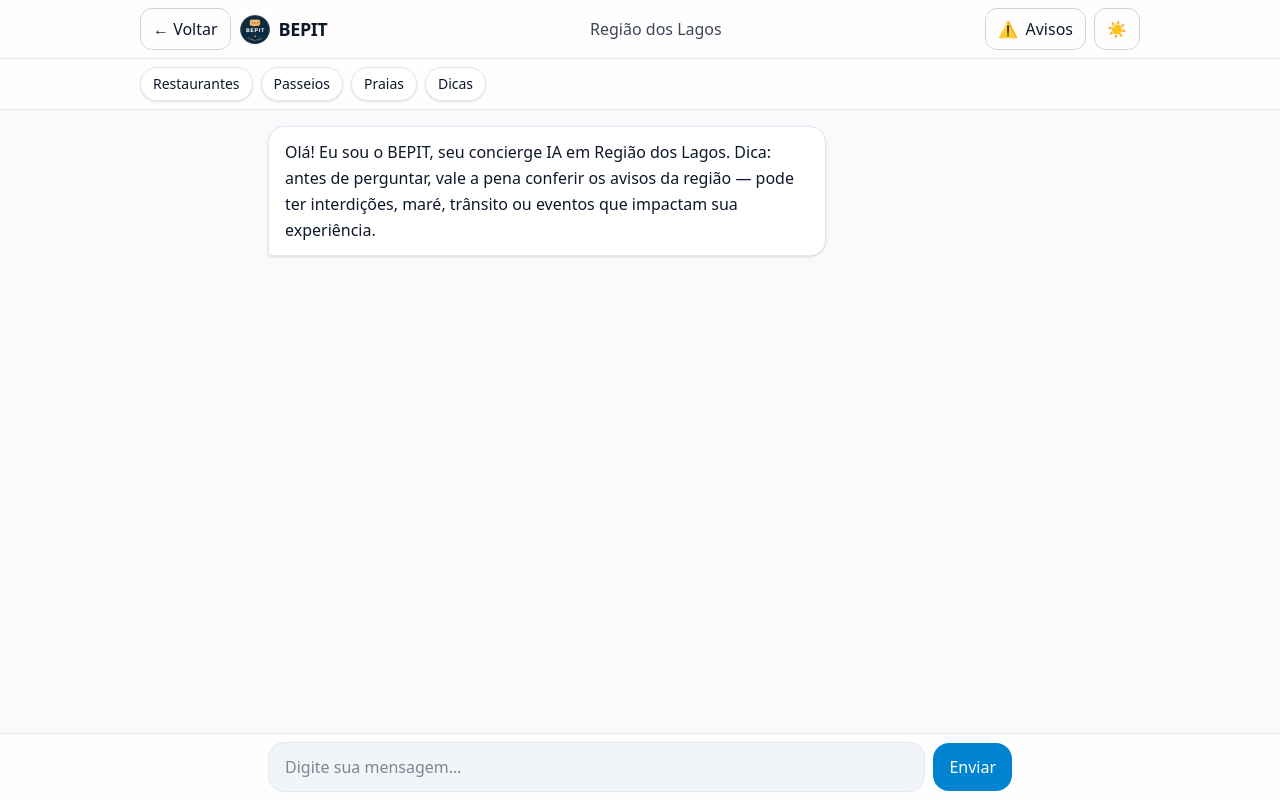
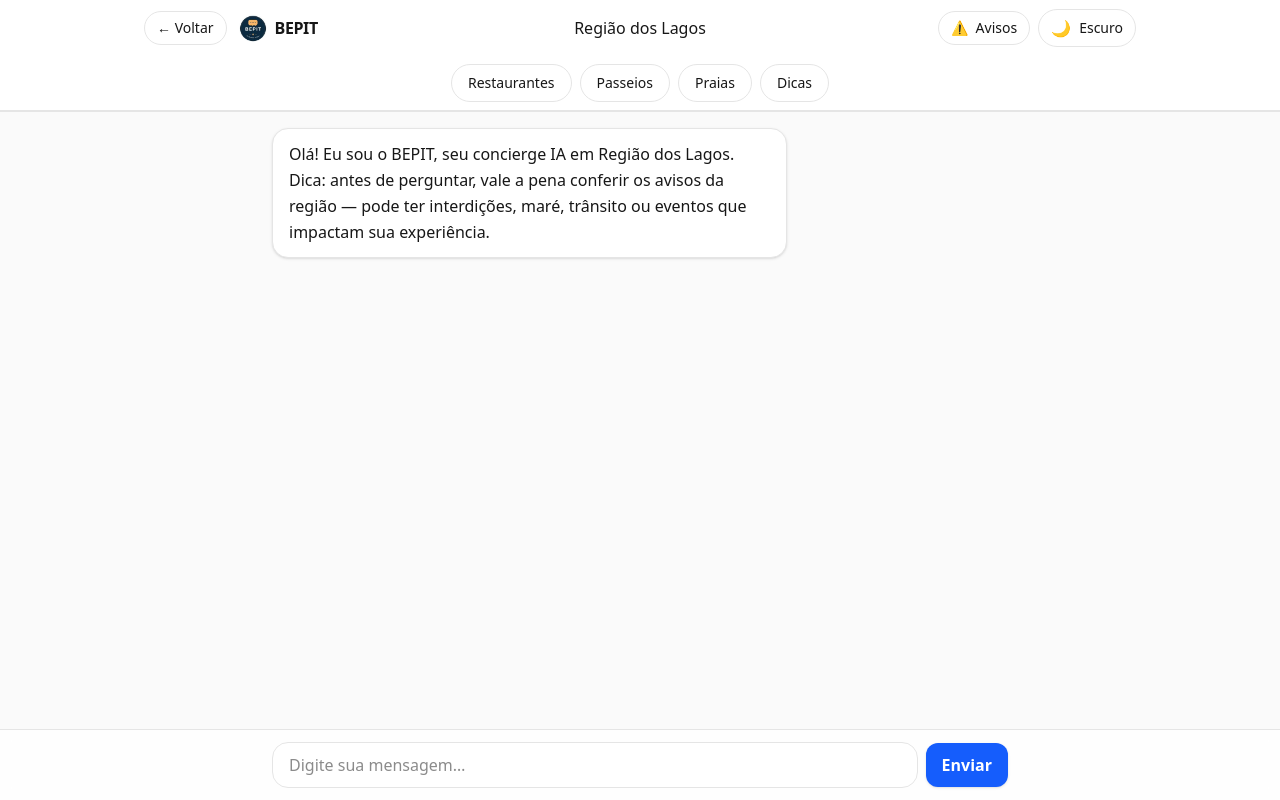
Before and after one commit to BrunoTrakinas/bepit-nexus-app, a React (Vite) app in the folder rosto-do-robo/: page / in a window 1280 px wide. Both pictures are taken after a click on the button "Região dos Lagos". Built offline with nearby package versions, Linux system fonts and the light colour scheme; no server answers.

Commit message:
Add files via upload

```diff
--- a/rosto-do-robo/src/components/ChatPage.jsx
+++ b/rosto-do-robo/src/components/ChatPage.jsx
@@ -1,349 +1,383 @@
 import React, { useEffect, useMemo, useRef, useState } from "react";
 import { useNavigate } from "react-router-dom";
 
-/**
- * ChatPage.jsx
- * - Cabeçalho com: Voltar (esquerda), Logo + BEPIT (esquerda), nome da Região (centro),
- *   e botões (direita): Avisos e Tema claro/escuro.
- * - Chips fixas no topo: Restaurantes, Passeios, Praias, Dicas (sempre visíveis).
- * - Mensagem de boas-vindas com sugestão para checar avisos.
- * - Auto-scroll ao enviar/receber.
- * - Indicador de "digitando..." (três pontinhos).
- * - Consome backend v4.0 via VITE_API_BASE_URL.
- */
-
-const API_BASE = import.meta.env.VITE_API_BASE_URL || "";
-const TYPING_MIN_MS = 450; // delay mínimo p/ mostrar "digitando"
-const STORAGE_REGION_KEY = "bepit_region";
-const STORAGE_THEME_KEY = "bepit_theme";
-
-function ensureThemeClass(theme) {
-  if (typeof document === "undefined") return;
-  const root = document.documentElement;
-  if (theme === "dark") root.classList.add("dark");
-  else root.classList.remove("dark");
-}
-
-function useThemeState() {
-  const [theme, setTheme] = useState(() => {
-    try {
-      const saved = localStorage.getItem(STORAGE_THEME_KEY);
-      return saved === "dark" ? "dark" : "light";
-    } catch {
-      return "light";
-    }
-  });
+// Opcional: se você já tem um componente de avisos, pode trocar por import real.
+// Aqui deixo um modal simples inline para não quebrar nada.
+function AvisosModal({ open, onClose, regionSlug }) {
+  const [loading, setLoading] = useState(false);
+  const [tabs, setTabs] = useState([]); // [{cidade: 'Cabo Frio', itens: [...]}, ...]
+  const [active, setActive] = useState(0);
 
   useEffect(() => {
+    if (!open) return;
+    let cancel = false;
+    (async () => {
       try {
-      localStorage.setItem(STORAGE_THEME_KEY, theme);
-    } catch {}
-    ensureThemeClass(theme);
-  }, [theme]);
+        setLoading(true);
+        const base = import.meta.env.VITE_API_BASE_URL || "";
+        const url = `${base}/api/avisos/${regionSlug}`;
+        const r = await fetch(url);
+        const json = await r.json();
+        const data = Array.isArray(json?.data) ? json.data : [];
 
-  return { theme, setTheme };
+        // Agrupa por cidade (ou "Geral")
+        const grupos = new Map();
+        for (const a of data) {
+          const chave =
+            a?.cidade_nome ||
+            a?.cidade ||
+            a?.cidade_slug ||
+            "Geral";
+          if (!grupos.has(chave)) grupos.set(chave, []);
+          grupos.get(chave).push(a);
         }
+        const arr = Array.from(grupos.entries()).map(([cidade, itens]) => ({
+          cidade,
+          itens: itens.sort((a, b) =>
+            String(b?.created_at || "").localeCompare(String(a?.created_at || ""))
+          ),
+        }));
+        if (!cancel) {
+          setTabs(arr);
+          setActive(0);
+        }
+      } catch {
+        if (!cancel) setTabs([]);
+      } finally {
+        if (!cancel) setLoading(false);
+      }
+    })();
+    return () => {
+      cancel = true;
+    };
+  }, [open, regionSlug]);
 
-export default function ChatPage({ onOpenAvisos }) {
-  const navigate = useNavigate();
-  const { theme, setTheme } = useThemeState();
-
-  const [region, setRegion] = useState(null);
-  const [input, setInput] = useState("");
-  const [isTyping, setIsTyping] = useState(false);
-  const [conversationId, setConversationId] = useState(null);
-  const [messages, setMessages] = useState(() => {
-    // Inicia sem mensagens; boas-vindas entram após carregar região
-    return [];
-  });
-
-  const scrollRef = useRef(null);
-
-  // Carrega região do localStorage; se ausente, volta para seleção
-  useEffect(() => {
-    let saved = null;
-    try {
-      saved = JSON.parse(localStorage.getItem(STORAGE_REGION_KEY) || "null");
-    } catch {}
-    if (!saved || !saved.slug || !saved.name) {
-      navigate("/");
-      return;
-    }
-    setRegion(saved);
-
-    // Mensagem de boas-vindas dinâmica + dica de avisos
-    const welcome = {
-      id: "welcome",
-      role: "assistant",
-      text: `Olá! Eu sou o BEPIT, seu concierge IA em ${saved.name}. Dica: antes de perguntar, vale a pena conferir os avisos da região — pode ter interdições, maré, trânsito ou eventos que impactam sua experiência.`,
-      ts: Date.now(),
-    };
-    setMessages([welcome]);
-  }, [navigate]);
-
-  // Auto-scroll ao fim sempre que mensagens mudarem
-  useEffect(() => {
-    const el = scrollRef.current;
-    if (!el) return;
-    // Scroll suave (com classe CSS que dá inércia no iOS)
-    el.scrollTop = el.scrollHeight;
-  }, [messages.length, isTyping]);
-
-  const chips = useMemo(
-    () => [
-      { key: "restaurantes", label: "Restaurantes", prompt: "Onde comer em " },
-      { key: "passeios", label: "Passeios", prompt: "Quero passeios em " },
-      { key: "praias", label: "Praias", prompt: "Quais praias em " },
-      { key: "dicas", label: "Dicas", prompt: "Dicas gerais em " },
-    ],
-    []
-  );
-
-  async function sendMessage(text) {
-    const trimmed = (text || "").trim();
-    if (!trimmed || !region) return;
-
-    // Adiciona mensagem do usuário
-    const userMsg = {
-      id: `u-${Date.now()}`,
-      role: "user",
-      text: trimmed,
-      ts: Date.now(),
-    };
-    setMessages((prev) => [...prev, userMsg]);
-    setInput("");
-    setIsTyping(true);
-
-    const start = Date.now();
-    try {
-      const endpoint = `${API_BASE}/api/chat/${encodeURIComponent(
-        region.slug
-      )}`;
-
-      const resp = await fetch(endpoint, {
-        method: "POST",
-        headers: { "Content-Type": "application/json" },
-        body: JSON.stringify({
-          message: trimmed,
-          conversationId: conversationId || undefined,
-        }),
-      });
-
-      const data = await resp.json();
-      const elapsed = Date.now() - start;
-      const waitMore = Math.max(0, TYPING_MIN_MS - elapsed);
-      await new Promise((r) => setTimeout(r, waitMore));
-
-      if (resp.ok) {
-        if (data?.conversationId && !conversationId) {
-          setConversationId(data.conversationId);
-        }
-        const botMsg = {
-          id: `a-${Date.now()}`,
-          role: "assistant",
-          text: data?.reply || "…",
-          ts: Date.now(),
-        };
-        setMessages((prev) => [...prev, botMsg]);
-      } else {
-        const errMsg = {
-          id: `e-${Date.now()}`,
-          role: "assistant",
-          text:
-            "Tive um probleminha para responder agora. Pode tentar novamente?",
-          ts: Date.now(),
-        };
-        setMessages((prev) => [...prev, errMsg]);
-      }
-    } catch (e) {
-      const errMsg = {
-        id: `e-${Date.now()}`,
-        role: "assistant",
-        text:
-          "Sem conexão no momento. Verifique sua internet e tente de novo, por favor.",
-        ts: Date.now(),
-      };
-      setMessages((prev) => [...prev, errMsg]);
-    } finally {
-      setIsTyping(false);
-    }
-  }
-
-  function handleSubmit(e) {
-    e.preventDefault();
-    sendMessage(input);
-  }
-
-  function handleChipClick(chip) {
-    if (!region) return;
-    const phrase = `${chip.prompt}${region.name}`;
-    sendMessage(phrase);
-  }
-
-  function toggleTheme() {
-    setTheme(theme === "dark" ? "light" : "dark");
-  }
-
-  function goBack() {
-    // apenas navega; se quiser limpar a região, descomente abaixo
-    // try { localStorage.removeItem(STORAGE_REGION_KEY); } catch {}
-    navigate("/");
-  }
-
-  if (!region) {
-    return null; // durante redirecionamento inicial
-  }
+  if (!open) return null;
 
   return (
-    <div className="min-h-dvh flex flex-col bg-slate-50 dark:bg-slate-900 text-slate-900 dark:text-slate-100">
-      {/* Header */}
-      <header className="sticky top-0 z-30 backdrop-blur bg-white/80 dark:bg-slate-900/80 border-b border-slate-200 dark:border-slate-800">
-        <div className="max-w-5xl mx-auto px-3 py-2 flex items-center gap-2">
-          {/* Esquerda: voltar + logo + BEPIT */}
-          <div className="flex items-center gap-2 min-w-0">
+    <div className="fixed inset-0 z-[60] flex items-center justify-center bg-black/40 px-4">
+      <div className="w-full max-w-2xl rounded-2xl bg-white dark:bg-neutral-900 text-neutral-900 dark:text-neutral-100 shadow-lg">
+        <div className="flex items-center justify-between p-4 border-b border-neutral-200 dark:border-neutral-800">
+          <h3 className="text-lg font-semibold">Avisos da Região</h3>
           <button
-              onClick={goBack}
-              className="px-3 py-2 rounded-xl border border-slate-300 dark:border-slate-700 hover:bg-slate-100 dark:hover:bg-slate-800"
-              title="Voltar"
+            onClick={onClose}
+            className="px-3 py-1.5 rounded-full bg-neutral-100 dark:bg-neutral-800 hover:bg-neutral-200 dark:hover:bg-neutral-700 transition text-sm"
           >
-              ← Voltar
+            Fechar
           </button>
-            <img
-              src="/bepit-logo.png"
-              alt="BEPIT"
-              className="w-8 h-8 rounded"
-            />
-            <span className="font-extrabold tracking-tight text-lg">
-              BEPIT
-            </span>
         </div>
 
-          {/* Centro: nome da região */}
-          <div className="flex-1 text-center truncate">
-            <span className="text-sm md:text-base font-medium opacity-80">
-              {region.name}
-            </span>
-          </div>
-
-          {/* Direita: avisos + tema */}
-          <div className="flex items-center gap-2">
+        <div className="px-4 pt-3">
+          {/* Abas */}
+          <div className="flex flex-wrap gap-2">
+            {tabs.map((t, i) => (
               <button
-              onClick={() => (onOpenAvisos ? onOpenAvisos() : null)}
-              className="px-3 py-2 rounded-xl border border-slate-300 dark:border-slate-700 hover:bg-slate-100 dark:hover:bg-slate-800 flex items-center gap-2"
-              title="Avisos da Região"
+                key={t.cidade + i}
+                onClick={() => setActive(i)}
+                className={`px-3 py-1.5 rounded-full border text-sm transition ${
+                  active === i
+                    ? "bg-blue-600 text-white border-blue-600"
+                    : "bg-white dark:bg-neutral-800 border-neutral-200 dark:border-neutral-700 hover:bg-neutral-50 dark:hover:bg-neutral-700"
+                }`}
               >
-              <span>⚠️</span>
-              <span className="hidden sm:inline">Avisos</span>
-            </button>
-
-            <button
-              onClick={toggleTheme}
-              className="px-3 py-2 rounded-xl border border-slate-300 dark:border-slate-700 hover:bg-slate-100 dark:hover:bg-slate-800"
-              title="Alternar claro/escuro"
-            >
-              {theme === "dark" ? "🌙" : "☀️"}
-            </button>
-          </div>
-        </div>
-
-        {/* Chips fixas (sempre visíveis no topo do chat) */}
-        <div className="border-t border-slate-200 dark:border-slate-800">
-          <div className="max-w-5xl mx-auto px-3 py-2 flex flex-wrap gap-2">
-            {chips.map((c) => (
-              <button
-                key={c.key}
-                onClick={() => handleChipClick(c)}
-                className="px-3 py-1.5 rounded-full bg-white dark:bg-slate-800 border border-slate-200 dark:border-slate-700 shadow-sm hover:shadow transition text-sm"
-              >
-                {c.label}
+                {t.cidade}
               </button>
             ))}
           </div>
         </div>
-      </header>
 
-      {/* Área rolável do chat */}
-      <div
-        ref={scrollRef}
-        className="flex-1 overflow-y-auto scroll-smooth-touch"
+        <div className="p-4 max-h-[60vh] overflow-y-auto">
+          {loading ? (
+            <div className="text-sm text-neutral-500">Carregando avisos…</div>
+          ) : tabs.length === 0 ? (
+            <div className="text-sm text-neutral-500">
+              Nenhum aviso ativo no momento.
+            </div>
+          ) : (
+            <ul className="space-y-3">
+              {(tabs[active]?.itens || []).map((av) => (
+                <li
+                  key={av.id}
+                  className="rounded-xl border border-neutral-200 dark:border-neutral-800 p-3 bg-white dark:bg-neutral-900"
                 >
-        <div className="max-w-3xl mx-auto w-full px-3 py-4 space-y-3">
-          {messages.map((m) => (
-            <ChatBubble key={m.id} role={m.role} text={m.text} />
+                  <div className="text-sm font-medium">{av.titulo || "Aviso"}</div>
+                  {av.descricao ? (
+                    <p className="text-sm text-neutral-600 dark:text-neutral-300 mt-1 whitespace-pre-line">
+                      {av.descricao}
+                    </p>
+                  ) : null}
+                  {av.periodo_inicio || av.periodo_fim ? (
+                    <div className="text-xs text-neutral-500 mt-2">
+                      {av.periodo_inicio ? `Início: ${av.periodo_inicio}` : ""}
+                      {av.periodo_inicio && av.periodo_fim ? " · " : ""}
+                      {av.periodo_fim ? `Fim: ${av.periodo_fim}` : ""}
+                    </div>
+                  ) : null}
+                </li>
               ))}
-
-          {isTyping && <TypingIndicator />}
+            </ul>
+          )}
         </div>
-      </div>
-
-      {/* Input */}
-      <footer className="sticky bottom-0 z-20 bg-white/80 dark:bg-slate-900/80 backdrop-blur border-t border-slate-200 dark:border-slate-800">
-        <form
-          onSubmit={handleSubmit}
-          className="max-w-3xl mx-auto w-full px-3 py-2 flex items-center gap-2"
-        >
-          <input
-            value={input}
-            onChange={(e) => setInput(e.target.value)}
-            placeholder="Digite sua mensagem…"
-            className="flex-1 px-4 py-3 rounded-2xl bg-slate-100 dark:bg-slate-800 border border-slate-200 dark:border-slate-700 outline-none focus:ring-2 focus:ring-sky-400"
-          />
-          <button
-            type="submit"
-            className="px-4 py-3 rounded-2xl bg-sky-600 hover:bg-sky-700 text-white font-medium"
-          >
-            Enviar
-          </button>
-        </form>
-      </footer>
-    </div>
-  );
-}
-
-function ChatBubble({ role, text }) {
-  const isUser = role === "user";
-  return (
-    <div
-      className={`w-full flex ${isUser ? "justify-end" : "justify-start"}`}
-    >
-      <div
-        className={`max-w-[85%] md:max-w-[75%] px-4 py-3 rounded-2xl shadow
-          ${isUser
-            ? "bg-sky-600 text-white rounded-br-sm"
-            : "bg-white dark:bg-slate-800 border border-slate-200 dark:border-slate-700 text-slate-900 dark:text-slate-100 rounded-bl-sm"
-          }`}
-      >
-        <div className="whitespace-pre-wrap leading-relaxed">{text}</div>
       </div>
     </div>
   );
 }
 
-function TypingIndicator() {
+export default function ChatPage() {
+  const navigate = useNavigate();
+
+  // Região do localStorage
+  const region = useMemo(() => {
+    try {
+      const raw = localStorage.getItem("bepit_region");
+      const parsed = raw ? JSON.parse(raw) : null;
+      return parsed && parsed.slug && parsed.name ? parsed : null;
+    } catch {
+      return null;
+    }
+  }, []);
+
+  // Redireciona se não tiver região
+  useEffect(() => {
+    if (!region) navigate("/");
+  }, [region, navigate]);
+
+  // Tema salvo
+  const [theme, setTheme] = useState(() => {
+    try {
+      const t = localStorage.getItem("bepit_theme");
+      return t === "dark" || t === "light" ? t : "light";
+    } catch {
+      return "light";
+    }
+  });
+  useEffect(() => {
+    document.documentElement.classList.toggle("dark", theme === "dark");
+  }, [theme]);
+  function toggleTheme() {
+    const next = theme === "dark" ? "light" : "dark";
+    setTheme(next);
+    try {
+      localStorage.setItem("bepit_theme", next);
+    } catch {}
+  }
+
+  // Mensagens / chat
+  const [messages, setMessages] = useState(() => {
+    const name = region?.name || "Região";
+    const welcome =
+      `Olá! Eu sou o BEPIT, seu concierge IA em ${name}. ` +
+      `Dica: antes de perguntar, vale a pena conferir os avisos da região — ` +
+      `pode ter interdições, maré, trânsito ou eventos que impactam sua experiência.`;
+    return [
+      { id: "welcome", from: "bot", text: welcome, ts: Date.now() },
+    ];
+  });
+
+  const [input, setInput] = useState("");
+  const [typing, setTyping] = useState(false);
+  const scrollRef = useRef(null);
+
+  // Auto scroll
+  useEffect(() => {
+    scrollRef.current?.scrollTo({ top: 999999, behavior: "smooth" });
+  }, [messages, typing]);
+
+  // Envio
+  async function sendMessage(text) {
+    const content = (text ?? input ?? "").trim();
+    if (!content || !region) return;
+
+    // adiciona msg do usuário
+    const userMsg = { id: crypto.randomUUID(), from: "user", text: content, ts: Date.now() };
+    setMessages((m) => [...m, userMsg]);
+    setInput("");
+    setTyping(true);
+
+    try {
+      const base = import.meta.env.VITE_API_BASE_URL || "";
+      const url = `${base}/api/chat/${region.slug}`;
+      const body = { message: content };
+      const r = await fetch(url, {
+        method: "POST",
+        headers: { "Content-Type": "application/json" },
+        body: JSON.stringify(body),
+      });
+      const json = await r.json();
+      const reply = json?.reply || "Desculpe, não consegui responder agora.";
+      const botMsg = { id: crypto.randomUUID(), from: "bot", text: reply, ts: Date.now() };
+      setMessages((m) => [...m, botMsg]);
+    } catch {
+      const botMsg = {
+        id: crypto.randomUUID(),
+        from: "bot",
+        text: "Algo saiu do previsto ao tentar falar com o servidor.",
+        ts: Date.now(),
+      };
+      setMessages((m) => [...m, botMsg]);
+    } finally {
+      setTyping(false);
+    }
+  }
+
+  // Sugestões rápidas (chips)
+  const suggestions = [
+    "Restaurantes",
+    "Passeios",
+    "Praias",
+    "Dicas",
+  ];
+  function handleChipClick(label) {
+    // Você pode mapear para prompts prontos se quiser
+    sendMessage(label);
+  }
+
+  // Modal de avisos
+  const [avisosOpen, setAvisosOpen] = useState(false);
+
+  if (!region) return null;
+
   return (
+    <div className="min-h-screen bg-neutral-50 dark:bg-neutral-900 text-neutral-900 dark:text-neutral-100 flex flex-col">
+      {/* HEADER — grid 3 colunas p/ centralizar o nome da região */}
+      <header className="sticky top-0 z-50 bg-white/90 dark:bg-neutral-900/90 backdrop-blur border-b border-neutral-200 dark:border-neutral-800">
+        <div className="mx-auto max-w-5xl px-3 sm:px-4">
+          <div className="grid grid-cols-3 items-center h-14">
+            {/* ESQUERDA: Voltar + logo/nome */}
+            <div className="flex items-center gap-3">
+              <button
+                onClick={() => navigate("/")}
+                className="rounded-full border border-neutral-200 dark:border-neutral-700 bg-white dark:bg-neutral-800 px-3 py-1.5 text-sm hover:shadow transition"
+              >
+                ← Voltar
+              </button>
+              <div className="flex items-center gap-2">
+                <img
+                  src="/bepit-logo.png"
+                  alt="BEPIT"
+                  className="w-7 h-7 rounded-full object-cover"
+                />
+                <span className="font-semibold tracking-tight hidden sm:inline">
+                  BEPIT
+                </span>
+              </div>
+            </div>
+
+            {/* CENTRO: Região */}
+            <div className="flex items-center justify-center">
+              <div className="text-sm sm:text-base font-medium truncate">
+                {region.name}
+              </div>
+            </div>
+
+            {/* DIREITA: Avisos + Tema */}
+            <div className="flex items-center justify-end gap-2">
+              <button
+                onClick={() => setAvisosOpen(true)}
+                className="inline-flex items-center gap-2 rounded-full border border-neutral-200 dark:border-neutral-700
+                           bg-white dark:bg-neutral-800 px-3 py-1.5 text-sm hover:shadow transition"
+              >
+                <span>⚠️</span> <span className="hidden sm:inline">Avisos</span>
+              </button>
+
+              <button
+                onClick={toggleTheme}
+                aria-label="Alternar tema"
+                className="inline-flex items-center gap-2 rounded-full border border-neutral-200 dark:border-neutral-700
+                           bg-white dark:bg-neutral-800 px-3 py-1.5 text-sm hover:shadow transition"
+              >
+                <span className="text-base">{theme === "dark" ? "☀️" : "🌙"}</span>
+                <span className="hidden sm:inline">
+                  {theme === "dark" ? "Claro" : "Escuro"}
+                </span>
+              </button>
+            </div>
+          </div>
+        </div>
+
+        {/* CHIPS — centralizados e sticky logo abaixo do header */}
+        <div className="sticky top-14 z-40 bg-white/90 dark:bg-neutral-900/90 backdrop-blur border-b border-neutral-200 dark:border-neutral-800">
+          <div className="mx-auto max-w-5xl px-3 sm:px-4 py-2">
+            <div className="flex flex-wrap items-center justify-center gap-2">
+              {suggestions.map((s) => (
+                <button
+                  key={s}
+                  onClick={() => handleChipClick(s)}
+                  className="px-4 py-2 rounded-full text-sm font-medium
+                             bg-white dark:bg-neutral-800 border border-neutral-200 dark:border-neutral-700
+                             hover:border-neutral-300 dark:hover:border-neutral-600 hover:shadow transition"
+                >
+                  {s}
+                </button>
+              ))}
+            </div>
+          </div>
+        </div>
+      </header>
+
+      {/* LISTA DE MENSAGENS */}
+      <div ref={scrollRef} className="mx-auto w-full max-w-3xl flex-1 overflow-y-auto px-3 sm:px-4 py-4 space-y-3">
+        {messages.map((m) => (
+          <div
+            key={m.id}
+            className={`w-full flex ${m.from === "user" ? "justify-end" : "justify-start"}`}
+          >
+            <div
+              className={`max-w-[85%] md:max-w-[70%] rounded-2xl border shadow-sm px-4 py-3 leading-relaxed ${
+                m.from === "user"
+                  ? "bg-blue-600 text-white border-blue-600"
+                  : "bg-white dark:bg-neutral-800 text-neutral-900 dark:text-neutral-100 border-neutral-200 dark:border-neutral-800"
+              }`}
+            >
+              {m.text}
+            </div>
+          </div>
+        ))}
+
+        {/* Indicador "digitando..." */}
+        {typing && (
           <div className="w-full flex justify-start">
-      <div className="px-4 py-3 rounded-2xl border border-slate-200 dark:border-slate-700 bg-white dark:bg-slate-800 text-slate-700 dark:text-slate-200 shadow">
-        <Dots />
+            <div className="max-w-[70%] rounded-2xl border border-neutral-200 dark:border-neutral-800 bg-white dark:bg-neutral-800 px-4 py-3">
+              <span className="inline-flex items-center gap-1">
+                <span className="w-2 h-2 rounded-full bg-neutral-400 animate-bounce [animation-delay:-0ms]" />
+                <span className="w-2 h-2 rounded-full bg-neutral-400 animate-bounce [animation-delay:120ms]" />
+                <span className="w-2 h-2 rounded-full bg-neutral-400 animate-bounce [animation-delay:240ms]" />
+              </span>
             </div>
+          </div>
+        )}
+      </div>
+
+      {/* INPUT */}
+      <form
+        onSubmit={(e) => {
+          e.preventDefault();
+          sendMessage();
+        }}
+        className="border-t border-neutral-200 dark:border-neutral-800 bg-white/80 dark:bg-neutral-900/80 backdrop-blur"
+      >
+        <div className="mx-auto max-w-3xl px-3 sm:px-4 py-3 flex items-center gap-2">
+          <input
+            value={input}
+            onChange={(e) => setInput(e.target.value)}
+            placeholder="Digite sua mensagem…"
+            className="flex-1 rounded-2xl border border-neutral-200 dark:border-neutral-800 bg-white dark:bg-neutral-800 px-4 py-2.5 outline-none focus:ring-2 ring-blue-500/40"
+          />
+          <button
+            type="submit"
+            className="px-4 py-2.5 rounded-xl bg-blue-600 hover:bg-blue-700 text-white font-semibold shadow-sm transition"
+          >
+            Enviar
+          </button>
+        </div>
+      </form>
+
+      {/* MODAL DE AVISOS */}
+      <AvisosModal
+        open={avisosOpen}
+        onClose={() => setAvisosOpen(false)}
+        regionSlug={region.slug}
+      />
     </div>
   );
 }
-
-function Dots() {
-  return (
-    <span className="inline-flex items-center gap-1">
-      <Dot delay="0ms" />
-      <Dot delay="120ms" />
-      <Dot delay="240ms" />
-    </span>
-  );
-}
-
-function Dot({ delay }) {
-  return (
-    <span
-      className="inline-block w-2 h-2 rounded-full bg-slate-400 dark:bg-slate-500 animate-bounce"
-      style={{ animationDelay: delay }}
-    />
-  );
-}
```
Lines whose indentation alone changed are shown as unchanged.
